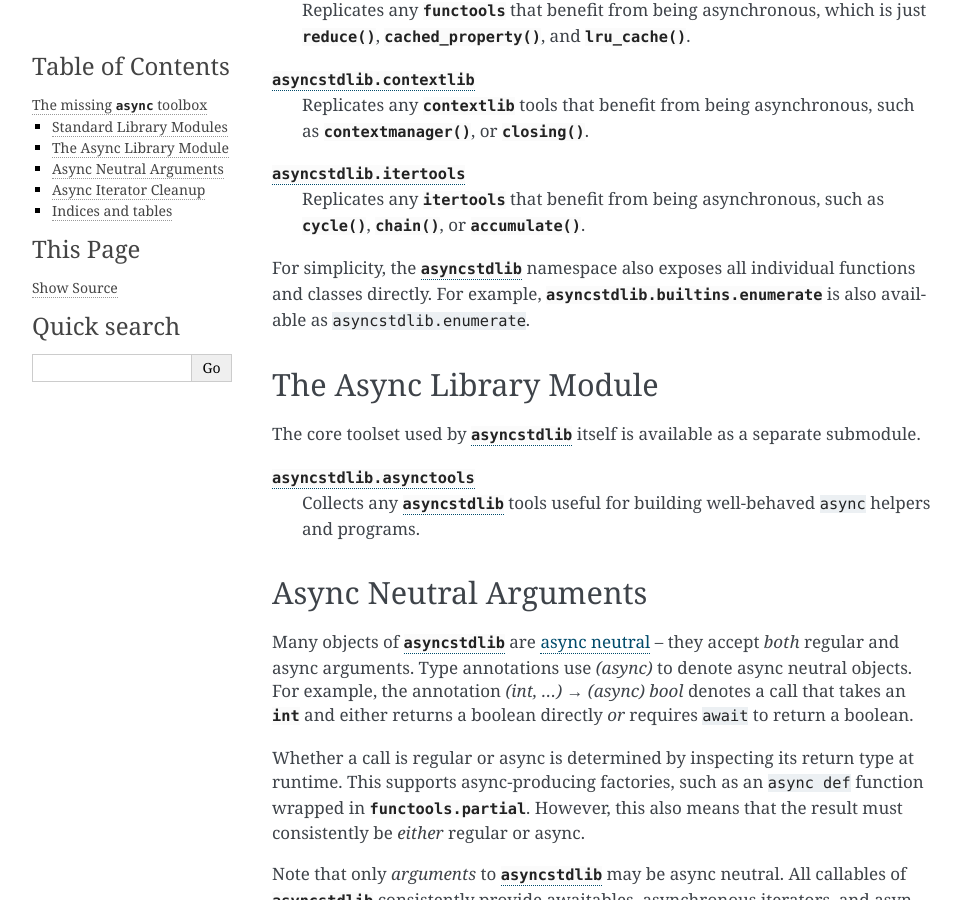
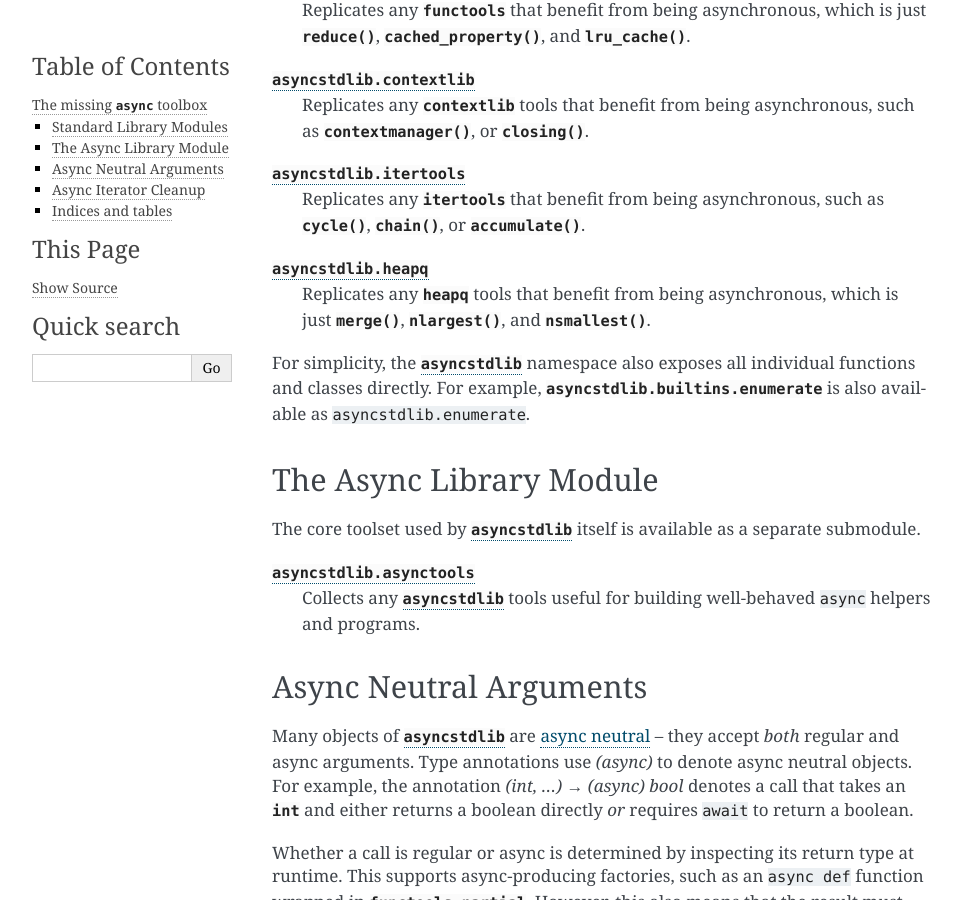
Before and after one commit to maxfischer2781/asyncstdlib, a Sphinx documentation site: the page built from docs/index.rst, in a window 1280 px wide and 900 px high, scrolled down 541 px. Shown: the whole window, without its empty margins (148-1109 px from the left). Built offline with Sphinx 7.4.7, drawn with Linux system fonts in a browser that asks for light colours; formulas are drawn with MathJax 3.

Commit message:
added heapq to docs

```diff
--- a/docs/index.rst
+++ b/docs/index.rst
@@ -39,6 +39,7 @@ The missing ``async`` toolbox
    source/api/functools
    source/api/contextlib
    source/api/itertools
+   source/api/heapq
    source/api/asynctools
 
 .. toctree::
@@ -92,6 +93,12 @@ with the same name as those of the Python standard library.
     such as :py:func:`~asyncstdlib.itertools.cycle`,
     :py:func:`~asyncstdlib.itertools.chain`,
     or :py:func:`~asyncstdlib.itertools.accumulate`.
+
+:py:mod:`asyncstdlib.heapq`
+    Replicates any :py:mod:`heapq` tools that benefit from being asynchronous,
+    which is just :py:func:`~asyncstdlib.heapq.merge`,
+    :py:func:`~asyncstdlib.heapq.nlargest`, and
+    :py:func:`~asyncstdlib.heapq.nsmallest`.
 
 For simplicity, the :py:mod:`asyncstdlib` namespace also exposes all individual
 functions and classes directly.
```
Also changed, not shown: docs/source/api/heapq.rst (added, +32 -0 lines), 1 other file.
